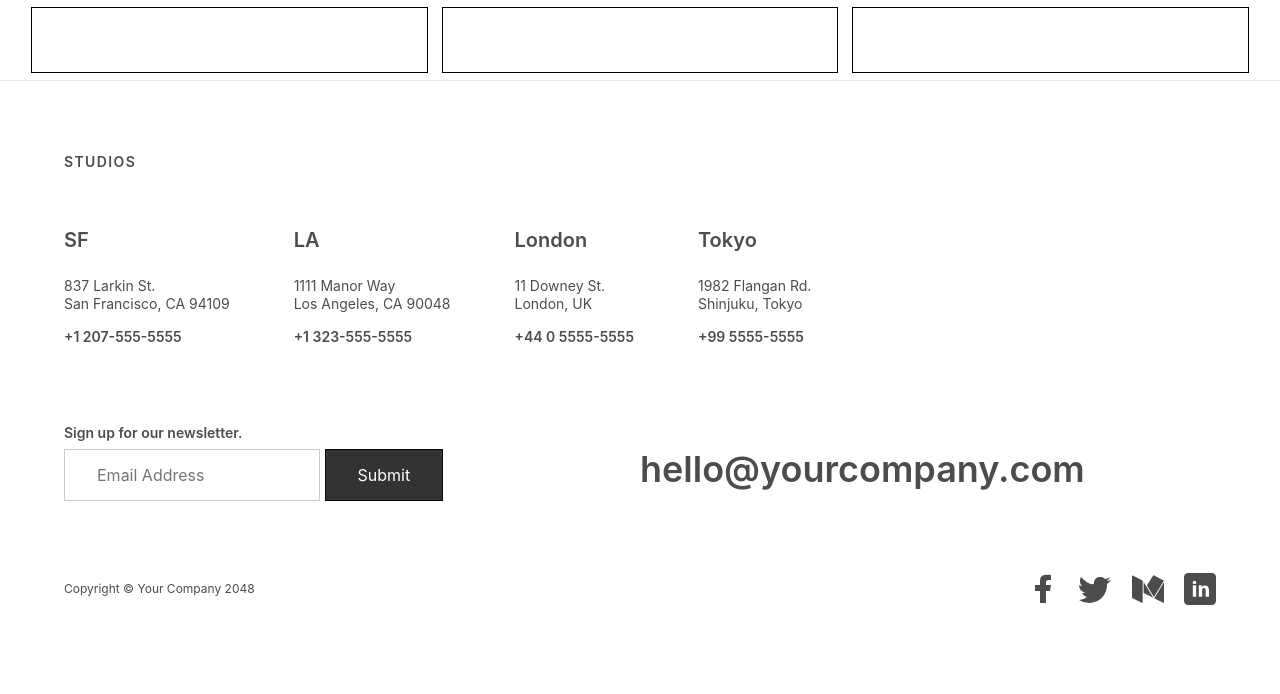
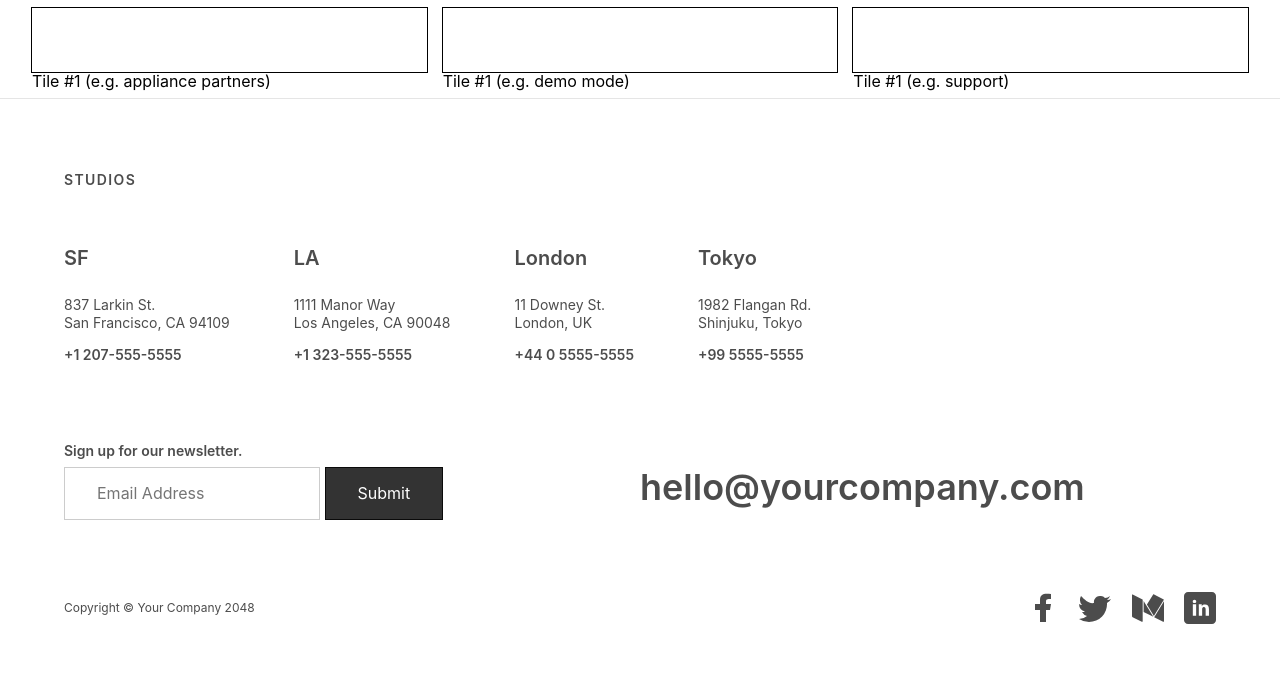
Before and after one commit to aplh/hc, a Jekyll site: the page homepage.html, which Jekyll copies as it is, in a window 1280 px wide. Shown: the part 771-1465 px from the top of the page. Built offline with Jekyll 4.4.1, drawn with Linux system fonts in a browser that asks for light colours.

Commit message:
Update homepage.html

```diff
--- a/homepage.html
+++ b/homepage.html
@@ -37,12 +37,15 @@
     <div class="cf ph2-ns">
       <div class="fl w-100 w-third-ns pa2">
         <div class="outline bg-white pv4"></div>
+        Tile #1 (e.g. appliance partners)
       </div>
       <div class="fl w-100 w-third-ns pa2">
         <div class="outline bg-white pv4"></div>
+        Tile #1 (e.g. demo mode)
       </div>
       <div class="fl w-100 w-third-ns pa2">
         <div class="outline bg-white pv4"></div>
+        Tile #1 (e.g. support)
       </div>
     </div>
   </div>
```
